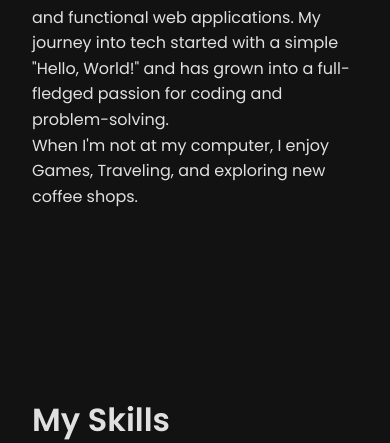
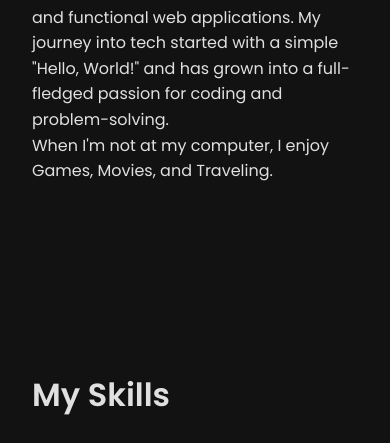
Before and after one commit to Mr-M4sh/Mrmash, a plain HTML site: page index.html in a window 390 px wide. Shown: the part 2201-2644 px from the top of the page. Drawn offline with Linux system fonts and the light colour scheme.

Commit message:
responsive updates

```diff
--- a/index.html
+++ b/index.html
@@ -58,7 +58,7 @@
                     <h2>About Me</h2>
                     <!-- YOUR CONTENT HERE -->
                     <p>Hello! I'm Manish Shrestha, a driven student on a mission to craft beautiful and functional web applications. My journey into tech started with a simple "Hello, World!" and has grown into a full-fledged passion for coding and problem-solving.</p>
-                    <p>When I'm not at my computer, I enjoy Games, Traveling, and exploring new coffee shops.</p>
+                    <p>When I'm not at my computer, I enjoy Games, Movies, and Traveling.</p>
                 </div>
 
             </div>
--- a/style.css
+++ b/style.css
@@ -43,6 +43,7 @@ body {
   color: rgba(225,225,225, .01);
   background-image: url("https://4kwallpapers.com/images/walls/thumbs_3t/16157.jpg");
   background-repeat: repeat;
+  background-image: cover;
   -webkit-background-clip:text;
   animation: animate 10s ease-in-out infinite;
   text-align: center;
```
